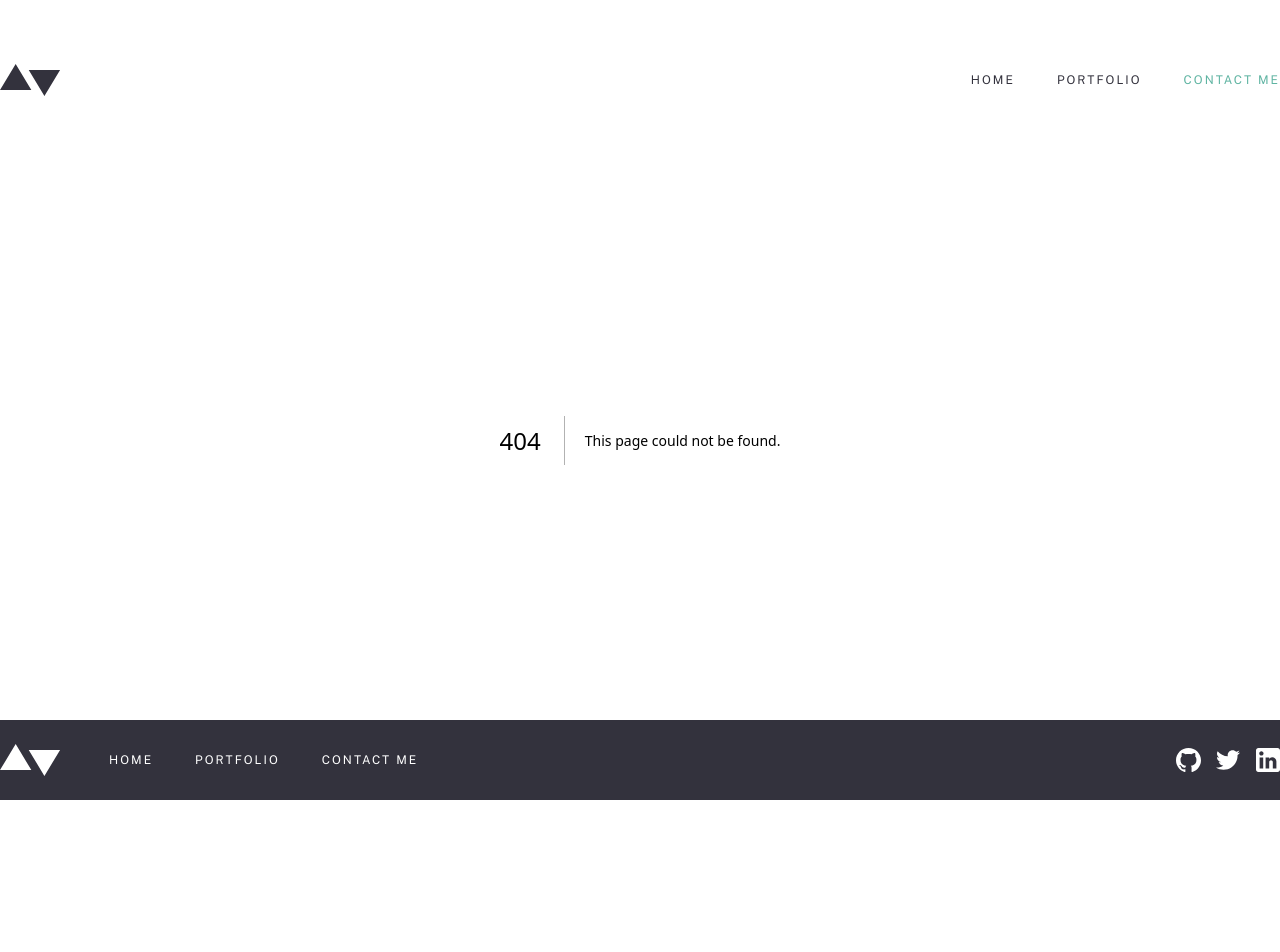
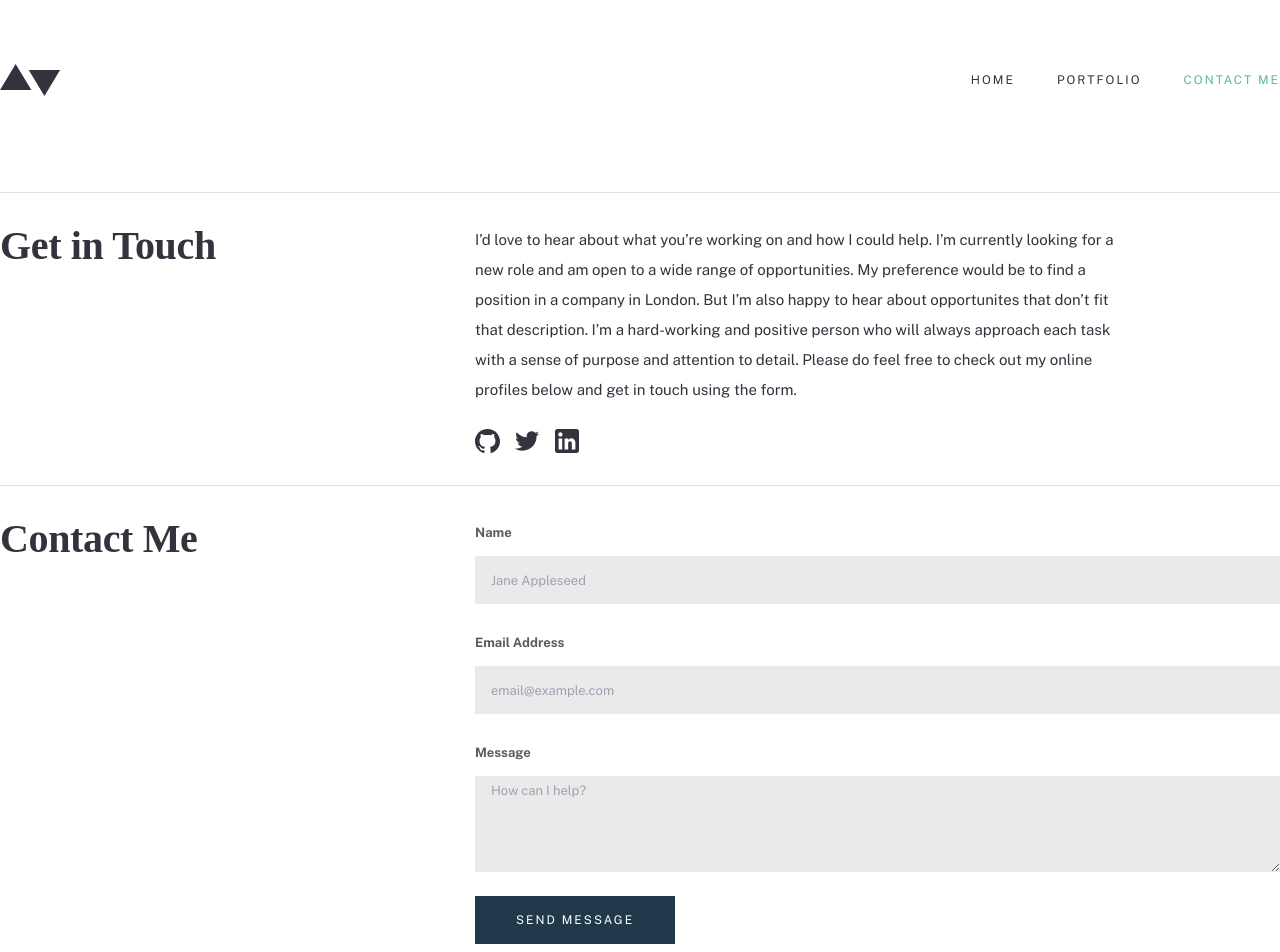
Before and after one commit to unaygney/minimalist-portfolio-website, a Next.js app: page /contactme in a window 1280 px wide. Before the commit this address had no page. Shown: the top 952 px of the page. Before the commit the page ends 800 px from the top, so only its background shows below. Built offline with nearby package versions, Linux system fonts and the light colour scheme; a web font is replaced by a local one.

Commit message:
added form

```diff
--- /dev/null
+++ b/app/contactme/page.js
@@ -0,0 +1,7 @@
+import React from "react";
+import ContactContainer from "@/containers/ContactContainer";
+function ContactMe() {
+  return <ContactContainer />;
+}
+
+export default ContactMe;
--- /dev/null
+++ b/containers/ContactContainer/Content/index.jsx
@@ -0,0 +1,28 @@
+import React from "react";
+import SocialLinks from "./social-links.svg";
+function Content() {
+  return (
+    <section>
+      <div className="flex flex-col gap-6 border-y border-[#33323D] border-opacity-15 py-8 my-8 lg:flex-row lg:gap-[125px]">
+        <div className="lg:w-[350px]">
+          <h2 className="heading-m ">Get in Touch</h2>
+        </div>
+        <div className="lg:flex-1 lg:max-w-[650px] flex flex-col gap-6">
+          <p className="body-text-2">
+            I’d love to hear about what you’re working on and how I could help.
+            I’m currently looking for a new role and am open to a wide range of
+            opportunities. My preference would be to find a position in a
+            company in London. But I’m also happy to hear about opportunites
+            that don’t fit that description. I’m a hard-working and positive
+            person who will always approach each task with a sense of purpose
+            and attention to detail. Please do feel free to check out my online
+            profiles below and get in touch using the form.
+          </p>
+          <SocialLinks />
+        </div>
+      </div>
+    </section>
+  );
+}
+
+export default Content;
--- /dev/null
+++ b/containers/ContactContainer/Form/index.jsx
@@ -0,0 +1,121 @@
+"use client";
+import React from "react";
+import { Formik } from "formik";
+import { validationSchema } from "./validationSchema";
+
+function Form() {
+  return (
+    <section>
+      <div className="flex flex-col gap-6 lg:flex-row lg:gap-[125px]">
+        <div className="lg:w-[350px]">
+          <h3 className="heading-m">Contact Me</h3>
+        </div>
+        <Formik
+          initialValues={{ name: "", email: "", message: "" }}
+          validationSchema={validationSchema}
+          onSubmit={(values, { setSubmitting, resetForm }) => {
+            setTimeout(() => {
+              resetForm();
+
+              setSubmitting(false);
+            }, 400);
+          }}
+        >
+          {(formik) => (
+            <form className="lg:flex-1" onSubmit={formik.handleSubmit}>
+              <div className="flex flex-col gap-2">
+                <label
+                  className="text-[#33323d] text-[13px] font-bold leading-[30px] opacity-80"
+                  htmlFor="name"
+                >
+                  Name
+                </label>
+                <input
+                  id="name"
+                  type="text"
+                  className={`w-full h-12 bg-[#33323d] bg-opacity-10 text-[13px] font-normal leading-[30px] text-[#33323d] text-opacity-60 px-4 outline-none ${
+                    formik.touched.name && !formik.errors.name
+                      ? "border-green-500 border "
+                      : ""
+                  } ${
+                    formik.touched.name && formik.errors.name
+                      ? "border-[#F43030] border"
+                      : ""
+                  } `}
+                  placeholder="Jane Appleseed"
+                  {...formik.getFieldProps("name")}
+                />
+                {formik.touched.name && formik.errors.name ? (
+                  <div>{formik.errors.name}</div>
+                ) : null}
+              </div>
+
+              <div className="flex flex-col gap-2 mt-6">
+                <label
+                  className="text-[#33323d] text-[13px] font-bold leading-[30px] opacity-80"
+                  htmlFor="email"
+                >
+                  Email Address
+                </label>
+                <input
+                  id="email"
+                  type="email"
+                  placeholder="email@example.com"
+                  className={`w-full h-12 bg-[#33323d] bg-opacity-10 text-[13px] font-normal leading-[30px] text-[#33323d] text-opacity-60 px-4 outline-none ${
+                    formik.touched.email && !formik.errors.email
+                      ? "border-green-500 border "
+                      : ""
+                  } ${
+                    formik.touched.email && formik.errors.email
+                      ? "border-[#F43030] border"
+                      : ""
+                  } `}
+                  {...formik.getFieldProps("email")}
+                />
+                {formik.touched.email && formik.errors.email ? (
+                  <div>{formik.errors.email}</div>
+                ) : null}
+              </div>
+
+              <div className="flex flex-col gap-2 mt-6">
+                <label
+                  className="text-[#33323d] text-[13px] font-bold leading-[30px] opacity-80"
+                  htmlFor="message"
+                >
+                  Message
+                </label>
+                <textarea
+                  name="message"
+                  id="message"
+                  placeholder="How can I help?"
+                  className={`w-full h-24 bg-[#33323d] bg-opacity-10 text-[13px] font-normal leading-[30px] text-[#33323d] text-opacity-60  px-4 outline-none ${
+                    formik.touched.message && !formik.errors.message
+                      ? "border-green-500 border "
+                      : ""
+                  } ${
+                    formik.touched.message && formik.errors.message
+                      ? "border-[#F43030] border"
+                      : ""
+                  }`}
+                  {...formik.getFieldProps("message")}
+                />
+                {formik.touched.message && formik.errors.message ? (
+                  <div>{formik.errors.message}</div>
+                ) : null}
+              </div>
+
+              <button
+                className="w-[200px] bg-[#203A4C] h-12 inline-flex items-center justify-center text-white text-xs uppercase tracking-[2px] leading-normal font-normal  mt-6 mb-20 "
+                type="submit"
+              >
+                Send Message
+              </button>
+            </form>
+          )}
+        </Formik>
+      </div>
+    </section>
+  );
+}
+
+export default Form;
--- /dev/null
+++ b/containers/ContactContainer/Form/validationSchema.js
@@ -0,0 +1,11 @@
+import * as Yup from "yup";
+
+export const validationSchema = Yup.object({
+  name: Yup.string()
+    .max(15, "Must be 15 characters or less")
+    .required("This field is required"),
+  email: Yup.string()
+    .required("This field is required")
+    .email("Invalid email address"),
+  message: Yup.string().required("This field is required"),
+});
--- /dev/null
+++ b/containers/ContactContainer/index.jsx
@@ -0,0 +1,14 @@
+import Content from "./Content";
+import Form from "./Form";
+import React from "react";
+
+function ContactContainer() {
+  return (
+    <main className="px-8 md:px-0 container mx-auto">
+      <Content />
+      <Form />
+    </main>
+  );
+}
+
+export default ContactContainer;
--- a/package.json
+++ b/package.json
@@ -16,7 +16,8 @@
     "next": "14.0.4",
     "react": "^18",
     "react-dom": "^18",
-    "sharp": "^0.33.1"
+    "sharp": "^0.33.1",
+    "yup": "^1.3.3"
   },
   "devDependencies": {
     "@svgr/webpack": "^8.1.0",
```
Also changed, not shown: containers/ContactContainer/Content/social-links.svg (added), 1 other file (tests, documents, lock files or other folders).
